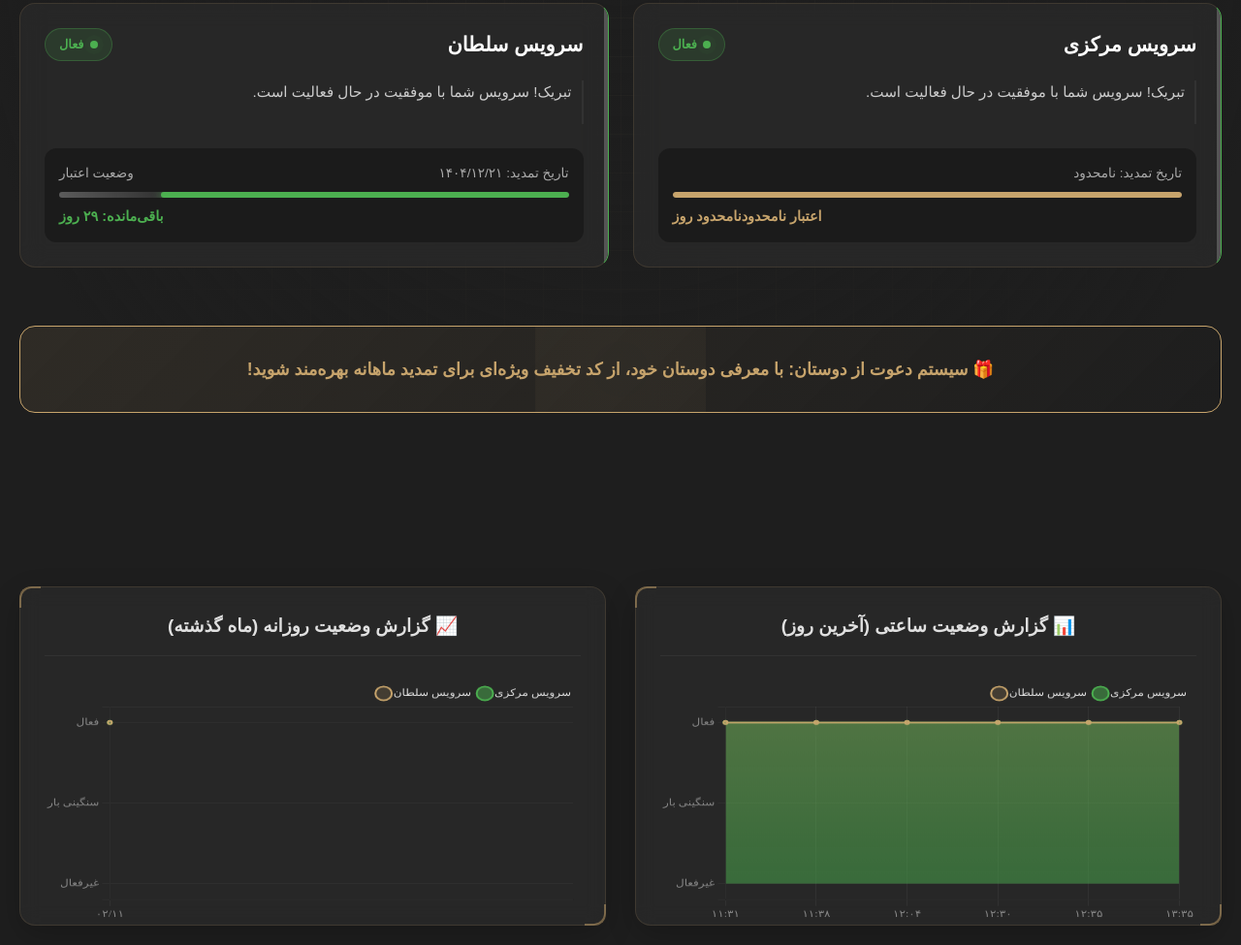
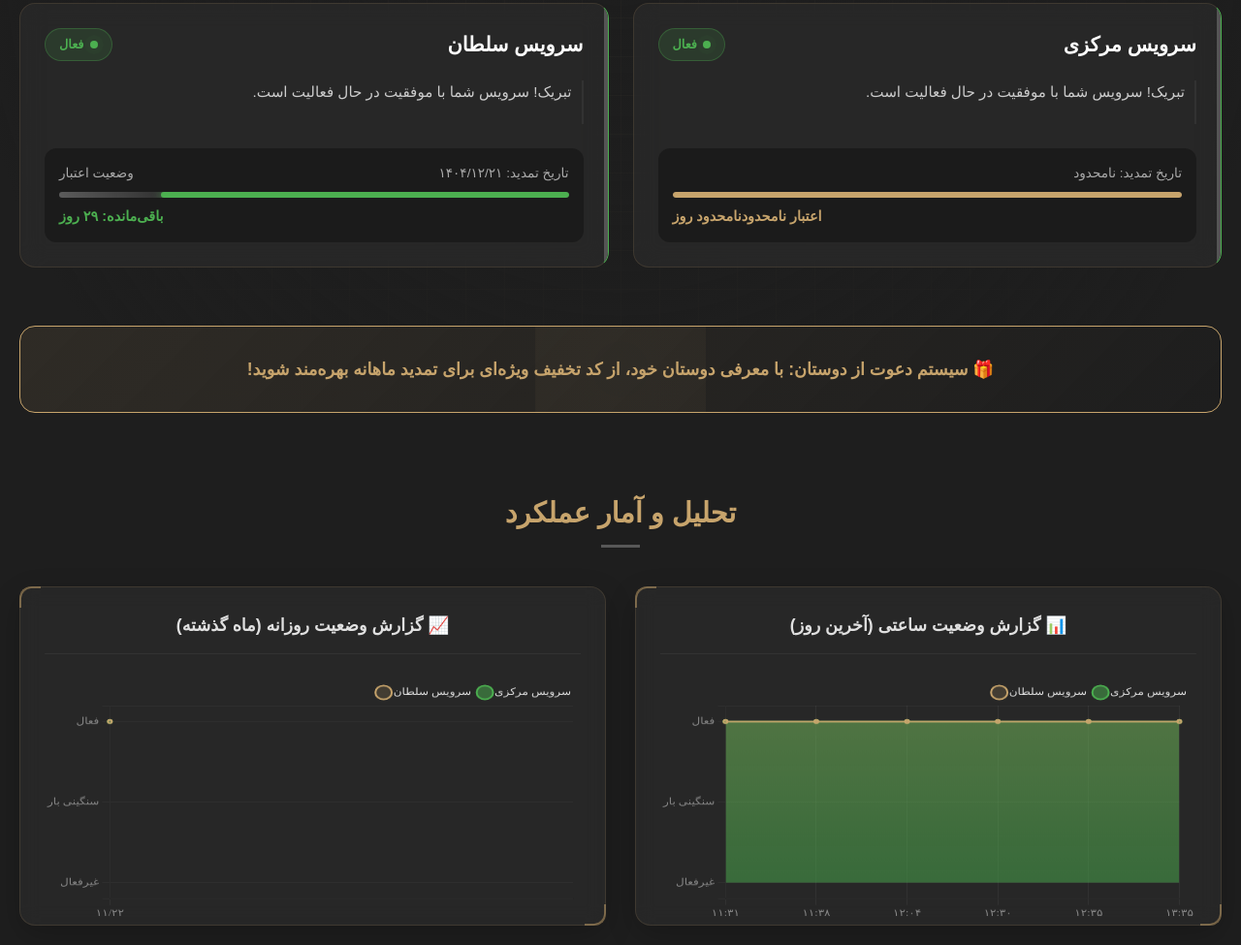
Before and after one commit to beepboopbeeeep/service-monitoring, a plain HTML site: page index.html in a window 1280 px wide. Shown: the part 462-1437 px from the top of the page at 97% size. Drawn offline with nearby package versions, Linux system fonts and the light colour scheme; a small style sheet from the web is missing.

Commit message:
Update index.html

```diff
--- a/index.html
+++ b/index.html
@@ -13,7 +13,6 @@
 
     <style>
         :root {
-            /* حفظ رنگ‌های اصلی */
             --bg-color: #1E1E1E;
             --primary-color: #C7A46C;
             --text-color: #E0E0E0;
@@ -22,8 +21,6 @@
             --warning-color: #FFC107;
             --danger-color: #F44336;
             --info-color: #2196F3;
-
-            /* متغیرهای جدید برای طراحی خلاقانه */
             --glass-bg: rgba(45, 45, 45, 0.6);
             --glass-border: rgba(199, 164, 108, 0.15);
             --glass-blur: 12px;
@@ -49,7 +46,6 @@
             line-height: 1.6;
         }
 
-        /* پس‌زمینه شبکه ای متحرک */
         body::before {
             content: '';
             position: fixed;
@@ -65,7 +61,6 @@
             pointer-events: none;
         }
 
-        /* گرادینت محو برای عمق */
         body::after {
             content: '';
             position: fixed;
@@ -84,7 +79,6 @@
             padding: 20px;
         }
 
-        /* هدر */
         header {
             text-align: center;
             padding: 40px 0 20px;
@@ -140,7 +134,6 @@
             animation: shimmer 3s infinite;
         }
 
-        /* باکس راهنما (استایل مدرن) */
         .info-box {
             background: rgba(30, 30, 30, 0.8);
             border-right: 4px solid var(--primary-color);
@@ -197,7 +190,6 @@
             min-width: 250px;
         }
 
-        /* گرید سرویس‌ها */
         .services-grid {
             display: grid;
             grid-template-columns: repeat(auto-fit, minmax(320px, 1fr));
@@ -205,7 +197,6 @@
             margin-bottom: 60px;
         }
 
-        /* کارت سرویس (طراحی شیشه‌ای و تکنیکال) */
         .service-card {
             background: var(--glass-bg);
             backdrop-filter: blur(var(--glass-blur));
@@ -252,7 +243,6 @@
             z-index: 1;
         }
 
-        /* نشانگر وضعیت حبابی */
         .status-badge {
             display: flex;
             align-items: center;
@@ -274,7 +264,6 @@
             box-shadow: 0 0 8px currentColor;
         }
 
-        /* انیمیشن پالس برای وضعیت‌ها */
         .pulse { animation: pulse-anim 2s infinite; }
 
         @keyframes pulse-anim {
@@ -296,7 +285,6 @@
             padding-right: 10px;
         }
 
-        /* بخش اطلاعات تمدید و نوار پیشرفت */
         .renewal-info {
             background: rgba(0,0,0,0.3);
             padding: 15px;
@@ -328,7 +316,6 @@
             position: relative;
         }
 
-        /* افکت درخشش روی نوار پیشرفت */
         .progress-bar::after {
             content: '';
             position: absolute;
@@ -348,7 +335,6 @@
             font-weight: bold;
         }
 
-        /* بنر معرفی */
         .referral-banner {
             margin-top: 60px;
             text-align: center;
@@ -379,20 +365,18 @@
             z-index: 2;
         }
 
-        /* بخش نمودارها */
         .charts-section {
             margin-top: 80px;
         }
 
+        /* ===== رفع مشکل عنوان: کاملاً ریسپانسیو و همیشه در مرکز ===== */
         .section-title {
-            text-align: center;
             color: var(--primary-color);
             margin-bottom: 40px;
             font-size: 1.8rem;
             position: relative;
-            display: inline-block;
-            left: 50%;
-            transform: translateX(-50%);
+            text-align: center;
+            width: 100%;
         }
 
         .section-title::after {
@@ -403,6 +387,16 @@
             background: var(--text-color);
             margin: 10px auto 0;
             opacity: 0.3;
+        }
+
+        /* تنظیم فونت برای نمایشگرهای کوچک */
+        @media (max-width: 576px) {
+            .section-title {
+                font-size: 1.4rem;
+            }
+            h1 {
+                font-size: 1.8rem;
+            }
         }
 
         .charts-container {
@@ -425,7 +419,7 @@
             padding: 25px;
             box-shadow: 0 10px 30px rgba(0,0,0,0.2);
             position: relative;
-            height: 350px; /* افزودن ارتفاع ثابت */
+            height: 350px;
         }
 
         .chart-card h3 {
@@ -435,15 +429,14 @@
             font-weight: 600;
             border-bottom: 1px solid rgba(255,255,255,0.05);
             padding-bottom: 15px;
+            font-size: 1.1rem;
         }
 
-        /* افزودن ارتفاع مشخص برای canvas نمودارها */
         .chart-card canvas {
             height: 250px !important;
             width: 100% !important;
         }
 
-        /* گوشه‌های تکنیکال برای کارت نمودار */
         .chart-card::before, .chart-card::after {
             content: '';
             position: absolute;
@@ -463,7 +456,6 @@
             opacity: 0.1;
         }
 
-        /* لودینگ */
         #loading {
             grid-column: 1 / -1;
             text-align: center;
@@ -482,13 +474,11 @@
             animation: spin 1s linear infinite;
         }
 
-        /* انیمیشن‌ها */
         @keyframes spin { 0% { transform: rotate(0deg); } 100% { transform: rotate(360deg); } }
         @keyframes shimmer { 100% { transform: translateX(-100%); } }
         @keyframes rotateBg { 0% { transform: rotate(0deg); } 100% { transform: rotate(360deg); } }
         @keyframes fadeInUp { from { opacity: 0; transform: translateY(20px); } to { opacity: 1; transform: translateY(0); } }
 
-        /* کلاس‌های کمکی رنگ متن */
         .text-yellow { color: var(--warning-color); }
         .text-orange { color: #FF9800; }
         .text-red { color: var(--danger-color); }
@@ -548,16 +538,35 @@
     </div>
 
     <script>
-        // --- منطق اصلی (بهبودیافته برای نمایش نمودارهای واقعی) ---
-        // بدون هیچ داده‌ی جعلی یا شبیه‌سازی – همه‌چیز از data.json واقعی گرفته می‌شود
+        // --- توابع کمکی ---
 
-        // تابع تبدیل اعداد انگلیسی به فارسی
+        // تبدیل اعداد انگلیسی به فارسی
         function toPersianDigits(str) {
             if (!str && str !== 0) return '';
             return str.toString().replace(/\d/g, d => '۰۱۲۳۴۵۶۷۸۹'[d]);
         }
 
-        // تابع تبدیل وضعیت کد به متن و کلاس CSS
+        // تبدیل تاریخ میلادی به شمسی (با format: MM/DD یا روز/ماه به فارسی)
+        function gregorianToPersianDate(gregorianDateStr) {
+            try {
+                const date = new Date(gregorianDateStr + 'T12:00:00'); // جلوگیری از اختلاف منطقه
+                // استفاده از Persian Calendar در مرورگرهای مدرن
+                const formatter = new Intl.DateTimeFormat('fa-IR', {
+                    calendar: 'persian',
+                    month: 'numeric',
+                    day: 'numeric'
+                });
+                return formatter.format(date); // خروجی: "۱۱/۲۲" (ماه/روز شمسی با ارقام فارسی)
+            } catch (e) {
+                // Fallback دستی ساده (در صورت عدم پشتیبانی)
+                console.warn('Persian calendar not supported, using fallback.');
+                // فقط ارقام را فارسی می‌کند و همان میلادی را برمی‌گرداند
+                const [year, month, day] = gregorianDateStr.split('-');
+                return toPersianDigits(`${month}/${day}`);
+            }
+        }
+
+        // تابع وضعیت badge
         function getStatusDetails(statusCode) {
             switch (statusCode) {
                 case 'active': return { text: 'فعال', class: 'status-active', color: '#4CAF50', dotPulse: true };
@@ -567,7 +576,7 @@
             }
         }
 
-        // دریافت داده‌ها
+        // --- دریافت داده از data.json ---
         async function fetchData() {
             try {
                 const response = await fetch('data.json');
@@ -586,21 +595,18 @@
         }
 
         function renderPage(data) {
-            // نمایش آخرین بروزرسانی
-            const updateDiv = document.getElementById('lastUpdate');
-            updateDiv.textContent = `آخرین بروزرسانی: ${toPersianDigits(data.last_update)}`;
+            // آخرین بروزرسانی
+            document.getElementById('lastUpdate').textContent = `آخرین بروزرسانی: ${toPersianDigits(data.last_update)}`;
 
             const container = document.getElementById('servicesContainer');
             container.innerHTML = '';
 
             data.services.forEach((service, index) => {
                 const statusDetails = getStatusDetails(service.status);
-
                 const delay = index * 100;
 
                 let progressColor = '#4CAF50';
                 let progressWidth = '0%';
-
                 let daysClass = '';
                 let daysText = toPersianDigits(service.days_remaining);
 
@@ -655,30 +661,25 @@
                 container.appendChild(card);
             });
 
-            // --- رندر نمودارهای واقعی (بدون شبیه‌سازی) ---
+            // رندر نمودارهای واقعی
             renderRealCharts(data.history);
         }
 
-        // ----------------------------------------------
-        // توابع پردازش داده‌های واقعی برای نمودارها
-        // ----------------------------------------------
+        // -----------------------------------------
+        // پردازش داده‌های واقعی برای نمودارها
+        // -----------------------------------------
 
-        // ۱. داده‌های نمودار ساعتی (آخرین روز موجود در تاریخچه)
+        // ۱. نمودار ساعتی (آخرین روز موجود)
         function getHourlyChartData(history) {
             if (!history || history.length === 0) return { labels: [], datasets: [] };
 
-            // پیدا کردن آخرین تاریخ (بر اساس timestamp)
             const dates = history.map(h => h.timestamp.split('T')[0]);
-            const latestDate = dates.sort().reverse()[0]; // بزرگترین تاریخ
+            const latestDate = dates.sort().reverse()[0];
             const dayData = history.filter(h => h.timestamp.startsWith(latestDate));
 
-            // استخراج همه‌ی ساعت‌های مرتب‌شده
             const hours = [...new Set(dayData.map(h => h.time_label))].sort((a, b) => a.localeCompare(b, 'fa', { numeric: true }));
-
-            // نگاشت وضعیت به عدد
             const statusMap = { 'inactive': 0, 'high_load': 1, 'active': 2 };
 
-            // گروه‌بندی بر اساس نام سرویس
             const serviceStatusMap = {};
             dayData.forEach(entry => {
                 if (!serviceStatusMap[entry.service_name]) serviceStatusMap[entry.service_name] = {};
@@ -687,13 +688,8 @@
 
             const serviceNames = Object.keys(serviceStatusMap).sort();
 
-            // ساخت دیتاست برای هر سرویس
             const datasets = serviceNames.map((serviceName, idx) => {
-                // داده برای هر ساعت (به ترتیب hours)
-                const data = hours.map(hour => {
-                    return serviceStatusMap[serviceName][hour] !== undefined ? serviceStatusMap[serviceName][hour] : null;
-                });
-
+                const data = hours.map(hour => serviceStatusMap[serviceName][hour] ?? null);
                 const colors = [
                     { bg: 'rgba(199, 164, 108, 0.5)', border: 'rgba(199, 164, 108, 1)' },
                     { bg: 'rgba(76, 175, 80, 0.5)', border: 'rgba(76, 175, 80, 1)' },
@@ -718,22 +714,19 @@
                 };
             });
 
-            // تبدیل اعداد ساعت به فارسی برای نمایش زیباتر
             const persianHours = hours.map(h => toPersianDigits(h));
-
             return { labels: persianHours, datasets };
         }
 
-        // ۲. داده‌های نمودار روزانه (ماه گذشته – همان بازه‌ی موجود در تاریخچه)
+        // ۲. نمودار روزانه (ماه گذشته) با تاریخ‌های شمسی
         function getDailyChartData(history) {
             if (!history || history.length === 0) return { labels: [], datasets: [] };
 
-            // تابع تعیین وضعیت نهایی یک روز (بیشترین تکرار، در صورت تساوی اولویت با بدترین وضعیت)
+            // تابع تجمیع وضعیت روزانه (بیشترین تکرار، در صورت تساوی اولویت با بدترین)
             function aggregateDailyStatus(statuses) {
                 const counts = { inactive: 0, high_load: 0, active: 0 };
                 statuses.forEach(s => counts[s]++);
                 const maxCount = Math.max(counts.inactive, counts.high_load, counts.active);
-                // اولویت: inactive > high_load > active
                 if (counts.inactive === maxCount) return 'inactive';
                 if (counts.high_load === maxCount) return 'high_load';
                 return 'active';
@@ -750,11 +743,10 @@
                 entriesByDateService[key].push(entry.status);
             });
 
-            // استخراج همه‌ی تاریخ‌های منحصربه‌فرد و مرتب
+            // همه تاریخ‌های موجود (مرتب)
             const allDates = [...new Set(history.map(h => h.timestamp.split('T')[0]))].sort();
             const serviceNames = [...new Set(history.map(h => h.service_name))].sort();
 
-            // ساخت دیتاست
             const datasets = serviceNames.map((serviceName, idx) => {
                 const data = allDates.map(date => {
                     const key = `${date}|${serviceName}`;
@@ -762,7 +754,7 @@
                         const dailyStatus = aggregateDailyStatus(entriesByDateService[key]);
                         return statusMap[dailyStatus];
                     }
-                    return null; // اگر روزی داده ندارد، null بگذار (خط وصل نمی‌شود)
+                    return null;
                 });
 
                 const colors = [
@@ -789,27 +781,19 @@
                 };
             });
 
-            // فرمت‌دهی تاریخ‌ها به فارسی (میلادی به فارسی، فقط نمایش روز و ماه)
-            const persianDates = allDates.map(date => {
-                const [year, month, day] = date.split('-');
-                return toPersianDigits(`${month}/${day}`); // مثلاً ۰۲/۰۵
-            });
+            // تبدیل تاریخ‌ها به شمسی و فرمت فارسی
+            const persianDates = allDates.map(date => gregorianToPersianDate(date));
 
             return { labels: persianDates, datasets };
         }
 
-        // --- رندر نهایی نمودارها با داده‌های واقعی ---
+        // --- رندر نمودارها با داده‌های واقعی ---
         function renderRealCharts(history) {
-            if (!history || history.length === 0) {
-                console.warn('تاریخچه‌ای برای نمایش وجود ندارد.');
-                return;
-            }
+            if (!history || history.length === 0) return;
 
             // ۱. نمودار ساعتی
             const hourlyData = getHourlyChartData(history);
             const ctxHourly = document.getElementById('hourlyChart').getContext('2d');
-
-            // گرادینت برای زیر نمودار (اختیاری)
             const gradientHourly = ctxHourly.createLinearGradient(0, 0, 0, 250);
             gradientHourly.addColorStop(0, 'rgba(199, 164, 108, 0.2)');
             gradientHourly.addColorStop(1, 'rgba(199, 164, 108, 0)');
@@ -878,10 +862,9 @@
                 }
             });
 
-            // ۲. نمودار روزانه
+            // ۲. نمودار روزانه (با تاریخ شمسی)
             const dailyData = getDailyChartData(history);
             const ctxDaily = document.getElementById('dailyChart').getContext('2d');
-
             const gradientDaily = ctxDaily.createLinearGradient(0, 0, 0, 250);
             gradientDaily.addColorStop(0, 'rgba(199, 164, 108, 0.2)');
             gradientDaily.addColorStop(1, 'rgba(199, 164, 108, 0)');
@@ -951,7 +934,7 @@
             });
         }
 
-        // اجرای اولیه
+        // شروع
         fetchData();
     </script>
 </body>
```
